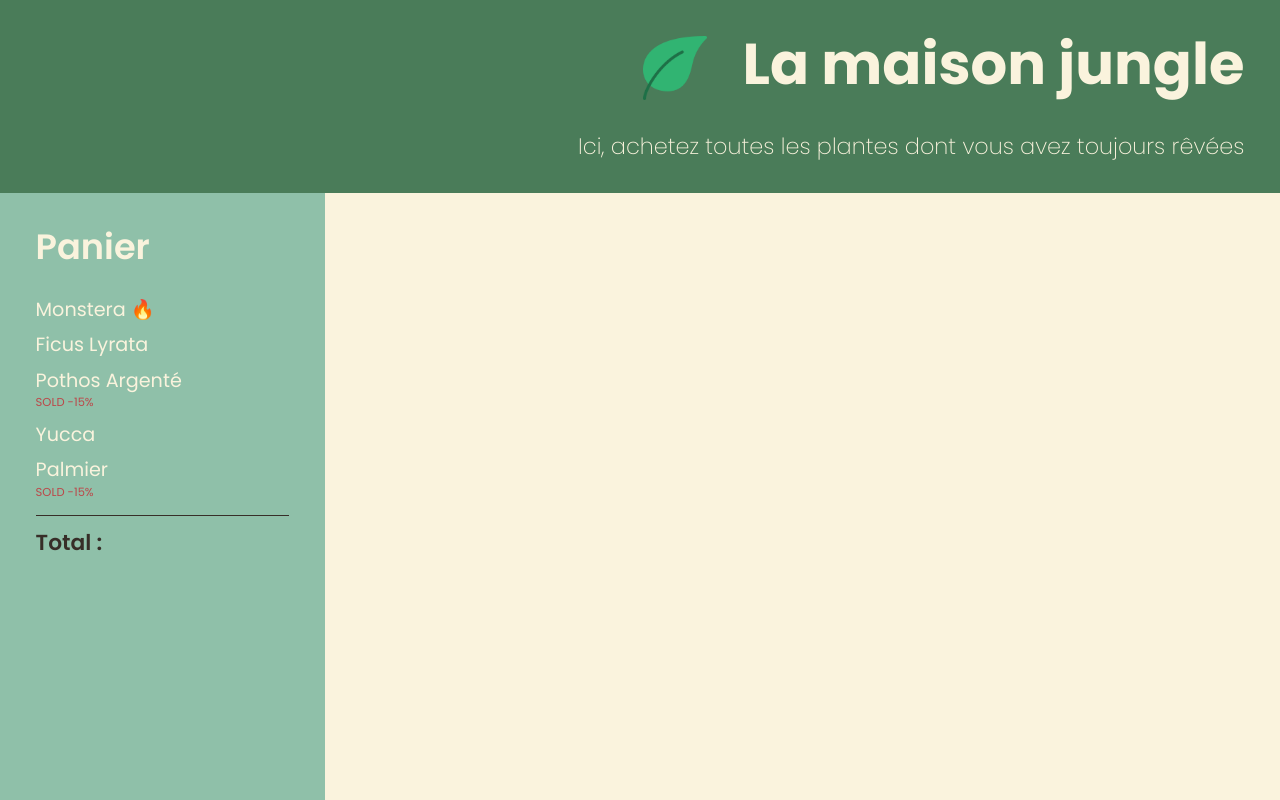
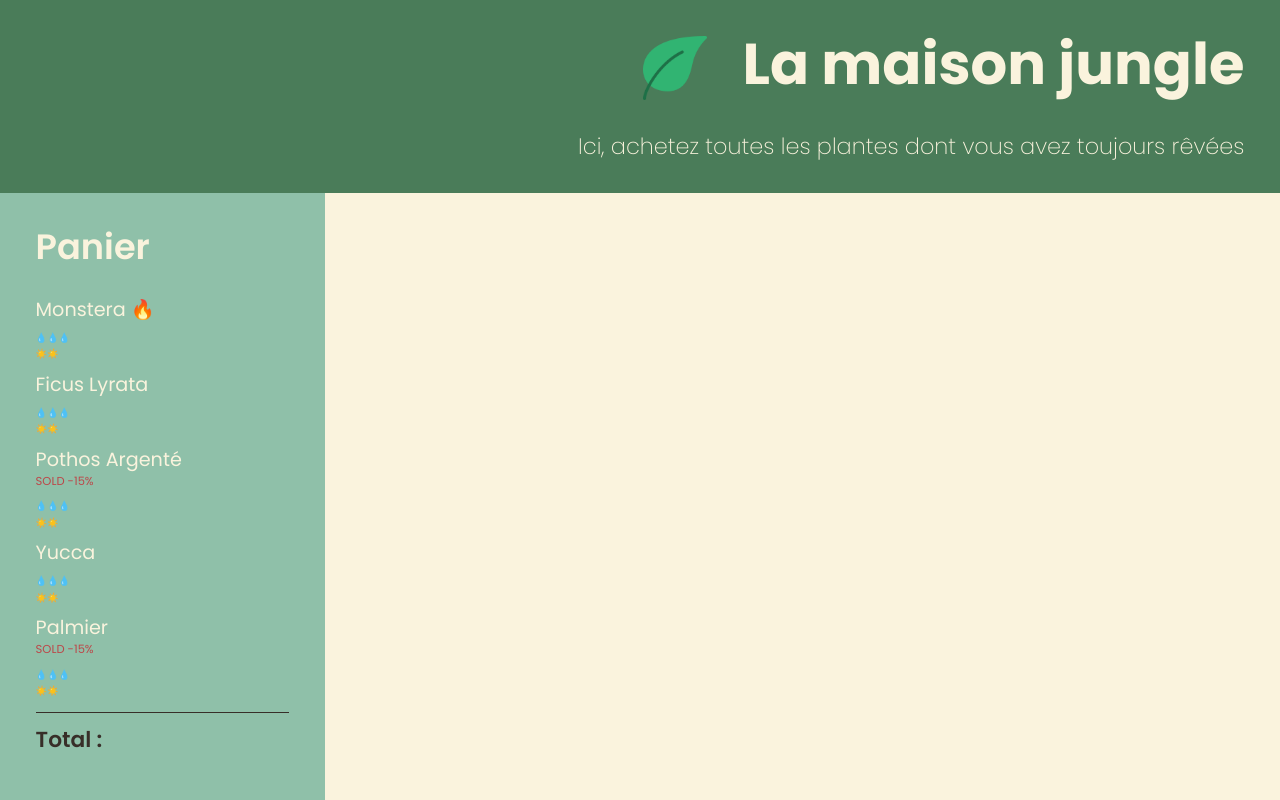
Before and after one commit to BigZoo92/React-Start, a React (Create React App) app: page / in a window 1280 px wide. Built offline with nearby package versions, Linux system fonts and the light colour scheme.

Commit message:
props init

```diff
--- /dev/null
+++ b/src/components/CareScale.js
@@ -0,0 +1,15 @@
+function CareScale({ scaleValue, careType }) {
+    const range = [1, 2, 3]
+
+    const scaleType = careType === 'light' ? '☀️' : '💧'
+
+    return (
+        <div>
+            {range.map((rangeElem) => scaleValue >= rangeElem ? <span key={rangeElem.toString()}>{scaleType}</span> : null
+            )}
+        </div>
+    )
+}
+
+
+export default CareScale
--- a/src/components/ShoppingList.js
+++ b/src/components/ShoppingList.js
@@ -1,3 +1,4 @@
+import CareScale from "./CareScale";
 const plantList = [
     {
         name: 'monstera',
@@ -5,6 +6,8 @@ const plantList = [
         id: '1ed',
         isBestSale: true,
         isSpecialOffer: false,
+        water: 3,
+        light: 2,
     },
     {
         name: 'ficus lyrata',
@@ -12,6 +15,8 @@ const plantList = [
         id: '2ed',
         isBestSale: false,
         isSpecialOffer: false,
+        water: 3,
+        light: 2,
     },
     {
         name: 'pothos argenté',
@@ -19,6 +24,8 @@ const plantList = [
         id: '3ed',
         isBestSale: false,
         isSpecialOffer: true,
+        water: 3,
+        light: 2,
     },
     {
         name: 'yucca',
@@ -26,6 +33,8 @@ const plantList = [
         id: '4ed',
         isBestSale: false,
         isSpecialOffer: false,
+        water: 3,
+        light: 2,
     },
     {
         name: 'palmier',
@@ -33,6 +42,8 @@ const plantList = [
         id: '5ed',
         isBestSale: false,
         isSpecialOffer: true,
+        water: 3,
+        light: 2,
     }
 ]
 
@@ -41,8 +52,12 @@ function ShoppingList() {
         <ul>
             {plantList.map((plant) => (
                 <li key={ plant.id }>
-                   {plant.name} {plant.isBestSale && <span>🔥</span>}
+                    {plant.name} {plant.isBestSale && <span>🔥</span>}
                     {plant.isSpecialOffer && <div>sold -15%</div>}
+                    <div>
+                        <CareScale careType='water' scaleValue={plant.water} />
+                        <CareScale careType='light' scaleValue={plant.light} />
+			        </div>
                 </li>
             ))}
             <li>Total : </li>
```
